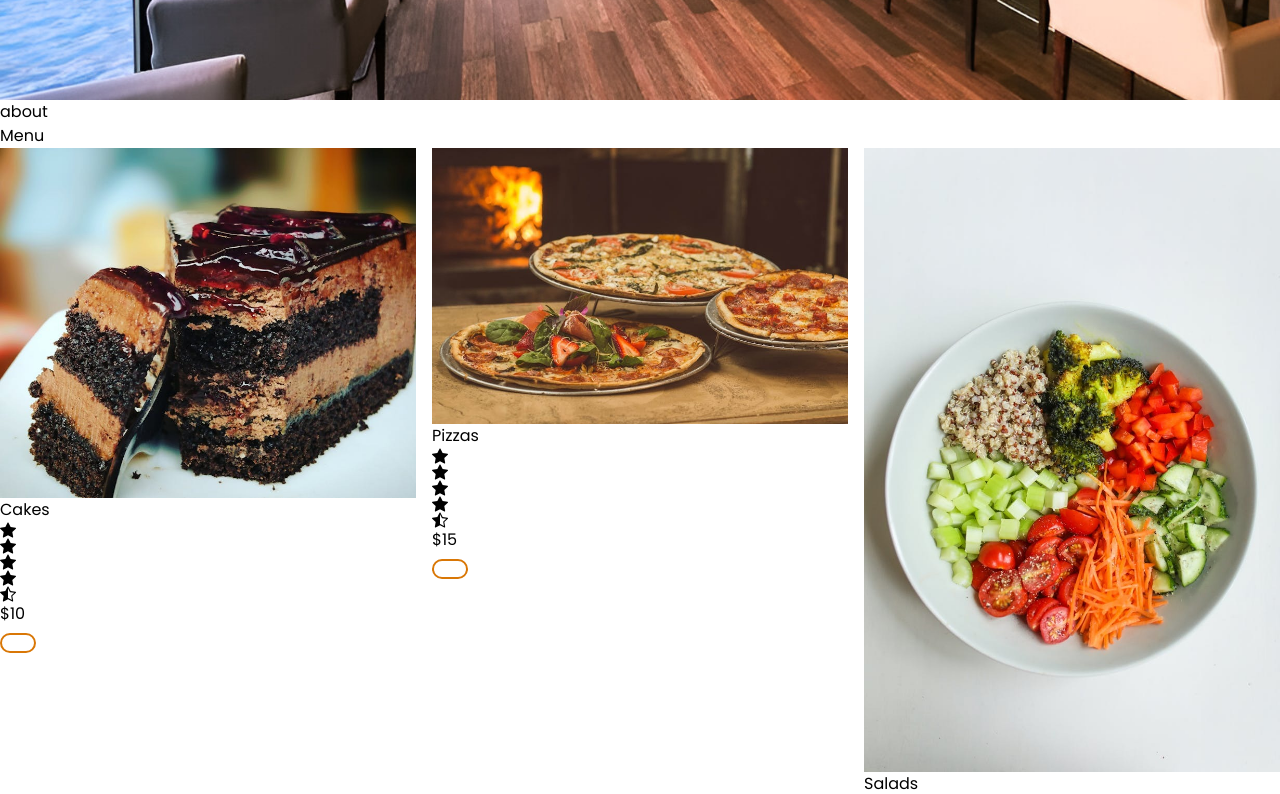
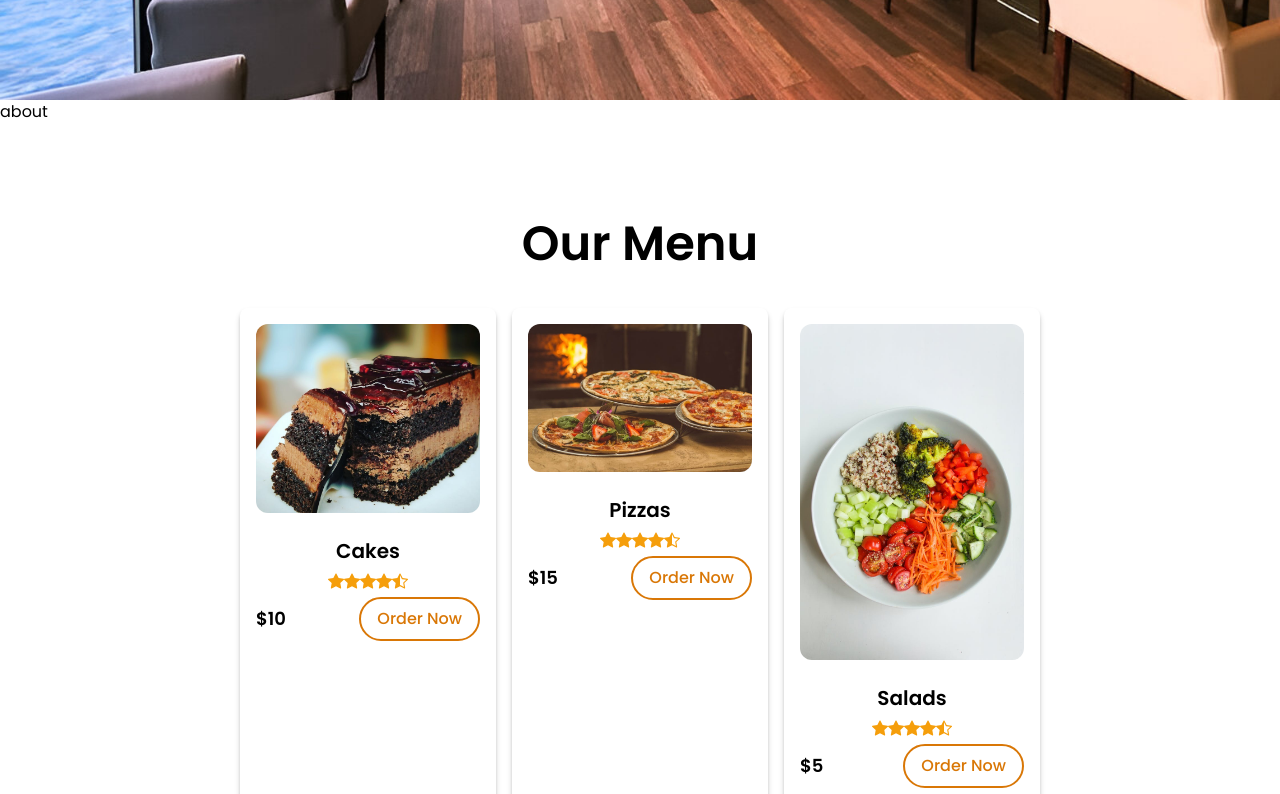
Before and after one commit to ebrahimbeiati/foodieLove, a React (Vite) app: page / in a window 1280 px wide. Shown: the part 700-1494 px from the top of the page. Built offline with nearby package versions, Linux system fonts and the light colour scheme.

Commit message:
edit menu card

```diff
--- a/src/App.jsx
+++ b/src/App.jsx
@@ -4,6 +4,7 @@ import Menu from "./components/Menu";
 import Navbar from "./components/Navbar";
 import Order from "./components/Order";
 import Review from "./components/Review";
+import MenuCard from "./layouts/MenuCard";
 const App = () => {
   return (
     <>
@@ -16,8 +17,8 @@ const App = () => {
       </main>
 
       <About />
-
       <Menu />
+      <MenuCard />
       <Order />
       <Review />
     </>
--- a/src/components/Menu.jsx
+++ b/src/components/Menu.jsx
@@ -17,7 +17,6 @@ import soup from "../assets/img/soup.jpeg";
 import shrimp from "../assets/img/shrimp.jpeg";
 import prawn from "../assets/img/prawn.jpeg";
 import fruitsalad from "../assets/img/fruitsalad.jpeg";
-import sandwich from "../assets/img/sandwich.jpeg";
 import frenchfries from "../assets/img/frenchfries.jpeg";
 import eggsandwich from "../assets/img/eggsandwich.jpeg";
 import crab from "../assets/img/crab.jpeg";
@@ -26,9 +25,9 @@ import crab from "../assets/img/crab.jpeg";
 
 const Menu = () => {
   return (
-    <div>
-      <h1>Menu</h1>
-      <div className="grid grid-cols-1 md:grid-cols-3 gap-4">
+    <div className="min-h-screen flex flex-col justify-center items-center lg:px-32 px-5">
+      <h1 className="text-5xl font-semibold text-center pt-24 pb-10 ">Our Menu</h1>
+      <div className="flex flex-wrap  justify-center  gap-4">
         <MenuCard title="Cakes" img={cake} price="$10" />
         <MenuCard title="Pizzas" img={pizza} price="$15" />
         <MenuCard title="Salads" img={salad} price="$5" />
@@ -47,7 +46,7 @@ const Menu = () => {
         <MenuCard title="Shrimp" img={shrimp} price="$25" />
         <MenuCard title="Prawn" img={prawn} price="$20" />
         <MenuCard title="Fruit Salad" img={fruitsalad} price="$10" />
-        <MenuCard title="Sandwich" img={sandwich} price="$10" />
+
         <MenuCard title="French Fries" img={frenchfries} price="$10" />
         <MenuCard title="Eggs Sandwich" img={eggsandwich} price="$10" />
         <MenuCard title="Crab" img={crab} price="$20" />
--- a/src/layouts/MenuCard.jsx
+++ b/src/layouts/MenuCard.jsx
@@ -2,20 +2,20 @@ import { BsStarFill, BsStarHalf } from "react-icons/bs";
 import Button from "../layouts/Button";
 const MenuCard = (props) => {
   return (
-      <div>
-        <img src={props.img} alt="img" />
-          <div>
-            <h3>{props.title}</h3>
-              <div>
-                  <BsStarFill />
-                  <BsStarFill />
-                  <BsStarFill />
-                  <BsStarFill />
-                  <BsStarHalf />
+      <div className="w-full lg:w-1/4 p-4 shadow-[rgba(0,0,0,0.24)] shadow-md rounded-lg">
+        <img className="rounded-xl" src={props.img} alt="img" />
+          <div className="space-y-2">
+            <h3 className="font-semibold text-center text-xl pt-6">{props.title}</h3>
+              <div className="flex flex-row justify-center">
+                  <BsStarFill className="text-amber-500" />
+                  <BsStarFill className="text-amber-500" />
+                  <BsStarFill className="text-amber-500" />
+                  <BsStarFill className="text-amber-500" />
+                  <BsStarHalf className="text-amber-500" />
               </div>
-              <div>
-                  <p>{props.price}</p>
-                  <Button>Order Now</Button>
+              <div className="flex flex-row justify-between items-center gap-3">
+                  <p className="font-semibold text-lg">{props.price}</p>
+                  <Button title="Order Now" />
 
               </div>
           </div>
```
